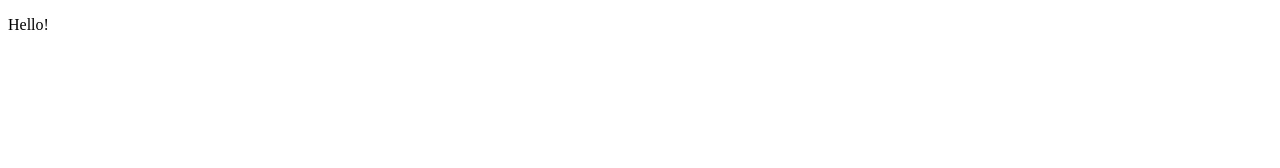
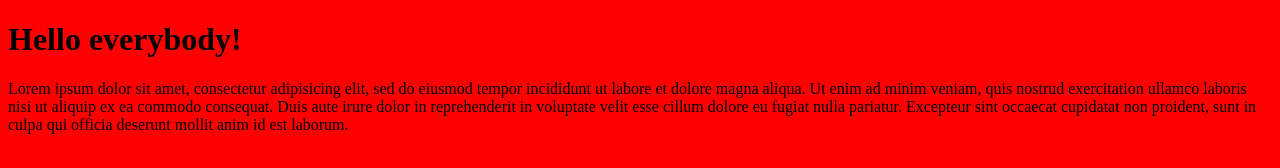
Before and after one commit to Meriks/test, a plain HTML site: page index.html in a window 1280 px wide. Drawn offline with Linux system fonts and the light colour scheme.

Commit message:
header and lorem ipsum added.

```diff
--- a/index.html
+++ b/index.html
@@ -4,9 +4,12 @@
     <meta charset="utf-8">
     <title>Front page</title>
   </head>
-  <body style="background-color: smoke;">
+  <body style="background-color: red;">
+    <h1>
+      Hello everybody!
+    </h1>
     <p>
-      Hello!
+      Lorem ipsum dolor sit amet, consectetur adipisicing elit, sed do eiusmod tempor incididunt ut labore et dolore magna aliqua. Ut enim ad minim veniam, quis nostrud exercitation ullamco laboris nisi ut aliquip ex ea commodo consequat. Duis aute irure dolor in reprehenderit in voluptate velit esse cillum dolore eu fugiat nulla pariatur. Excepteur sint occaecat cupidatat non proident, sunt in culpa qui officia deserunt mollit anim id est laborum.
     </p>
   </body>
 </html>
```
